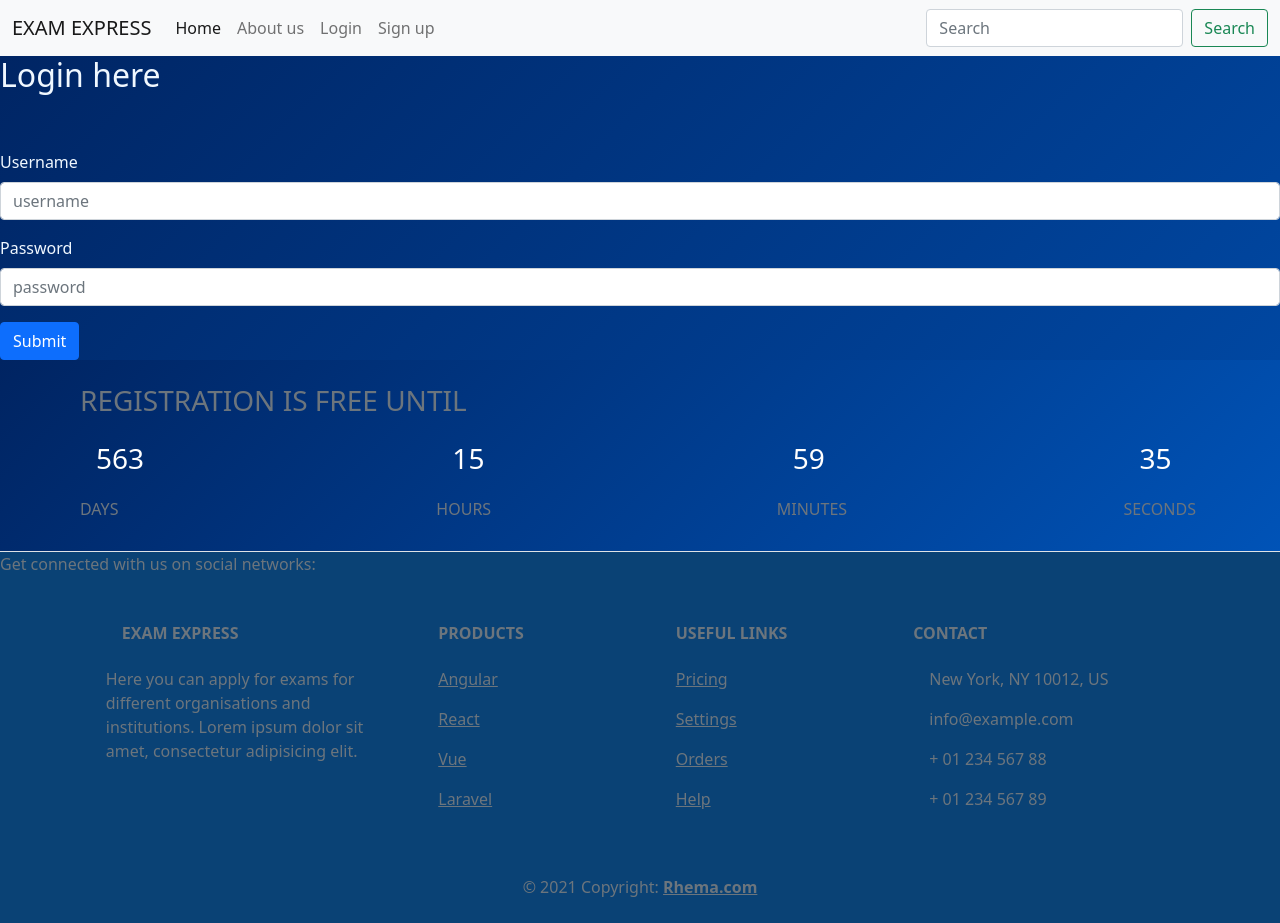
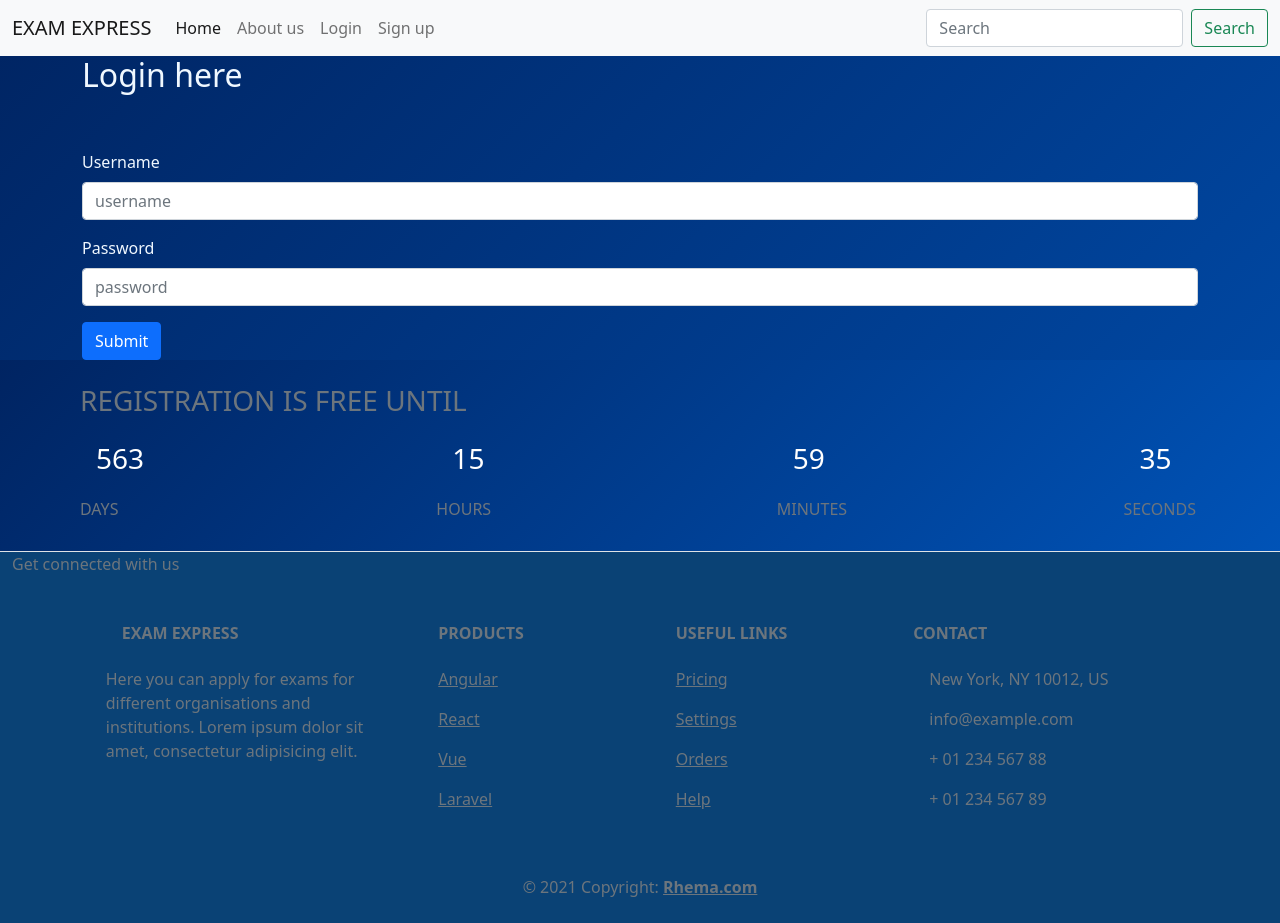
Before and after one commit to Rhema7776/FDJF1, a Django app: page /members/login_user in a window 1280 px wide. Run offline with Django 4.2, Linux system fonts and the light colour scheme.

Commit message:
script and form update

```diff
--- a/FormProject/FormApp/templates/base.html
+++ b/FormProject/FormApp/templates/base.html
@@ -171,7 +171,7 @@
 
       <!-- Section: Links  -->
       <section class="" style="background-color: #0a4275">
-        <span>Get connected with us on social networks:</span>
+        <span class="container" >Get connected with us</span>
         <div class="container text-center text-md-start mt-5">
           <!-- Grid row -->
           <div class="row mt-3">
@@ -266,13 +266,13 @@
     <!-- Footer -->
 
     <!-- JavaScript Bundle with Popper -->
-    <!-- <script
+    <script
       src="https://cdn.jsdelivr.net/npm/bootstrap@5.1.3/dist/js/bootstrap.bundle.min.js"
       integrity="sha384-ka7Sk0Gln4gmtz2MlQnikT1wXgYsOg+OMhuP+IlRH9sENBO0LRn5q+8nbTov4+1p"
       crossorigin="anonymous"
-    ></script> -->
+    ></script>
 
-  <script>
+  <script >
       const countDown = () => {
       const countDate = new Date("April 17, 2024 00:00:00").getTime();
       const today = new Date().getTime();
--- a/FormProject/members/templates/authenticate/login.html
+++ b/FormProject/members/templates/authenticate/login.html
@@ -2,10 +2,10 @@
 
 {% block content %}
 
-<h2>Login here</h2>
+<h2 class="container">Login here</h2>
 <br/><br/>
 
-            <form action="" method="POST">
+            <form action="" method="POST" class="container">
                 {% csrf_token %}
 
                 <div class="mb-3">
```
